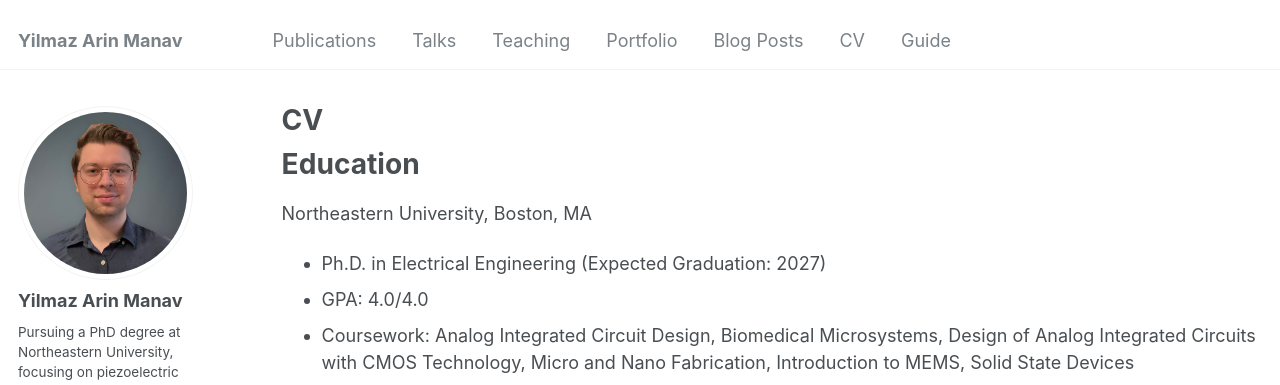
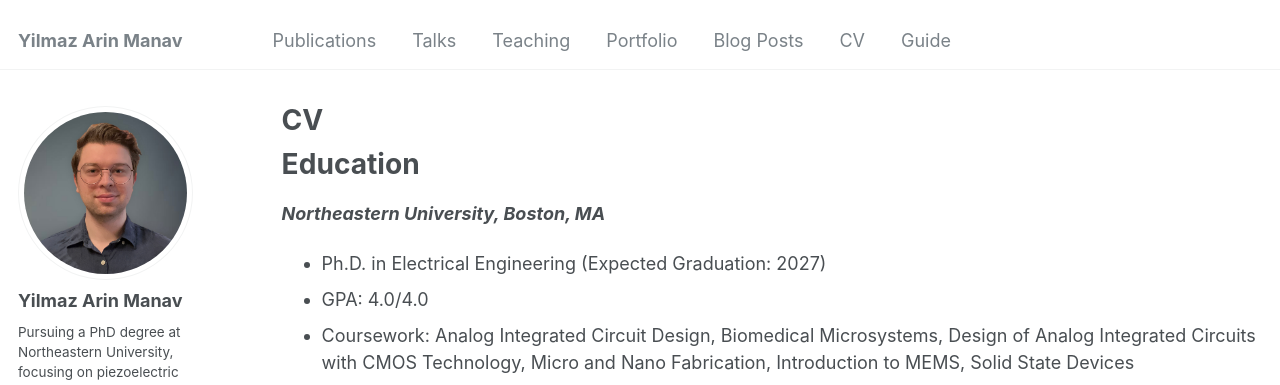
Before and after one commit to arinmanav/arinmanav.github.io, a Jekyll site: the page built from _pages/cv.md, in a window 1280 px wide. Shown: the top 385 px of the page. Built offline with Jekyll 4.4.1, drawn with Linux system fonts in a browser that asks for light colours; some web fonts are replaced.

Commit message:
CV Updated

```diff
--- a/_pages/cv.md
+++ b/_pages/cv.md
@@ -11,7 +11,7 @@ redirect_from:
 
 Education
 ======
-Northeastern University, Boston, MA
+<em><strong>Northeastern University, Boston, MA<strong><em>
 * Ph.D. in Electrical Engineering (Expected Graduation: 2027)
 * GPA: 4.0/4.0
 * Coursework: Analog Integrated Circuit Design, Biomedical Microsystems, Design of Analog Integrated Circuits with CMOS Technology, Micro and Nano Fabrication, Introduction to MEMS, Solid State Devices
```
